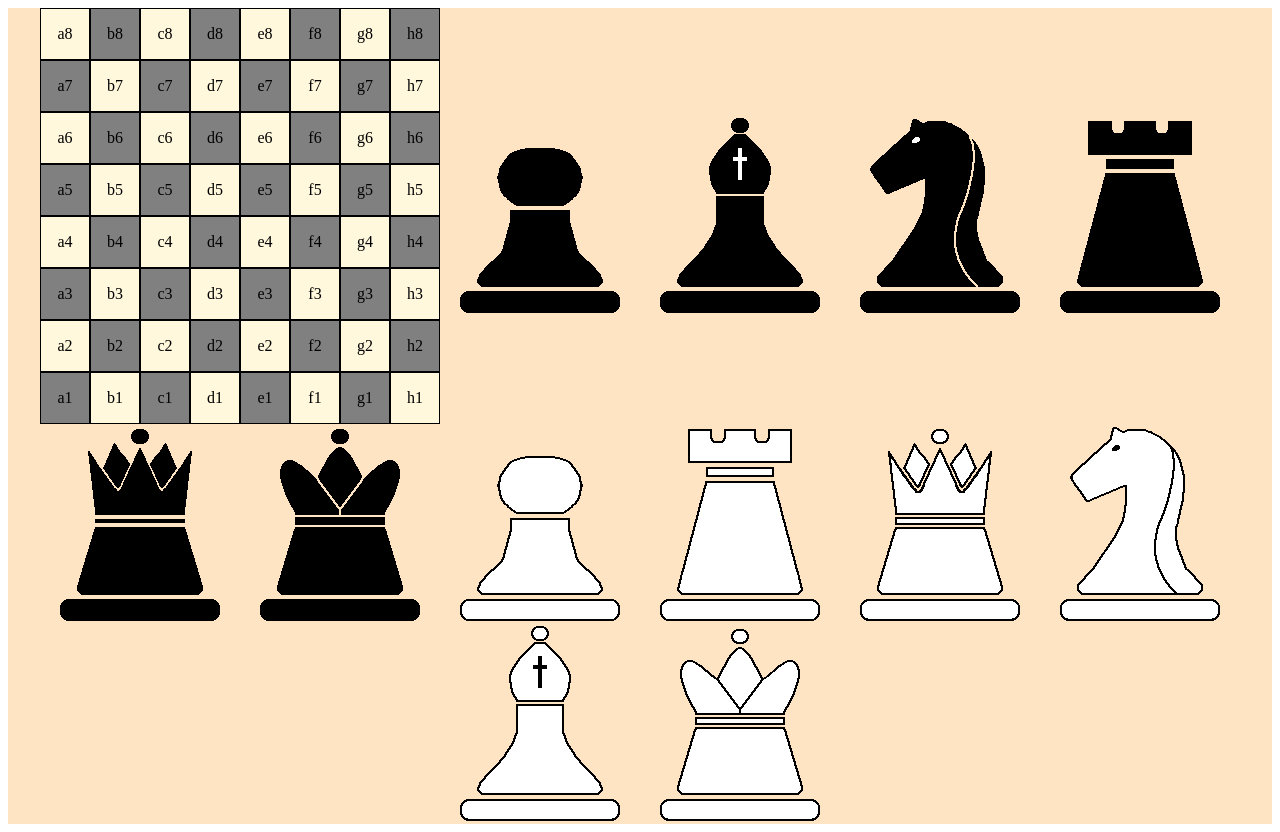
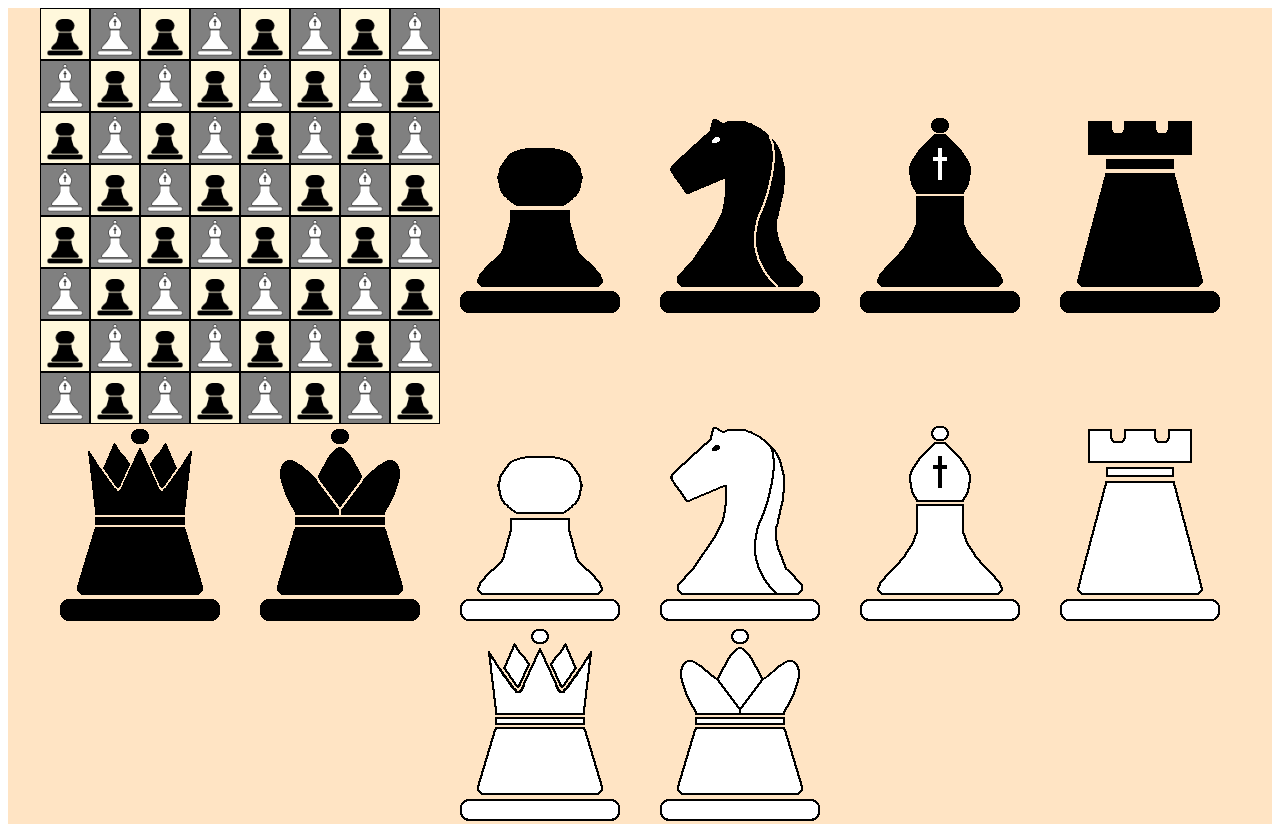
Before and after one commit to JackFed/chess-review, a React (Vite) app: page / in a window 1280 px wide. Built offline with nearby package versions, Linux system fonts and the light colour scheme.

Commit message:
Add basic image on tiles

```diff
--- a/src/App.jsx
+++ b/src/App.jsx
@@ -8,16 +8,16 @@ function App() {
       <Board />
 
       <img src="assets/black/black-pawn.png" alt="" />
+      <img src="assets/black/black-knight.png" alt="" />
       <img src="assets/black/black-bishop.png" alt="" />
-      <img src="assets/black/black-knight.png" alt="" />
       <img src="assets/black/black-rook.png" alt="" />
       <img src="assets/black/black-queen.png" alt="" />
       <img src="assets/black/black-king.png" alt="" />
       <img src="assets/white/white-pawn.png" alt="" />
+      <img src="assets/white/white-knight.png" alt="" />
+      <img src="assets/white/white-bishop.png" alt="" />
       <img src="assets/white/white-rook.png" alt="" />
       <img src="assets/white/white-queen.png" alt="" />
-      <img src="assets/white/white-knight.png" alt="" />
-      <img src="assets/white/white-bishop.png" alt="" />
       <img src="assets/white/white-king.png" alt="" />
     </div>
   )
--- a/src/Board.jsx
+++ b/src/Board.jsx
@@ -1,6 +1,6 @@
 import "./styles/Board.css";
 
-const Board = ({ playerColor = "White" }) => {
+const Board = ({ playerColor = "Black" }) => {
 
     const cols = ["a", "b", "c", "d", "e", "f", "g", "h"];
     const rows = ["8", "7", "6", "5", "4", "3", "2", "1"];
@@ -11,19 +11,24 @@ const Board = ({ playerColor = "White" }) => {
             let row = [];
             for (let j=0; j < cols.length; j++) {
                 let color = "White";
+                let img = "assets/black/black-pawn.png"
+
                 if ((i+j) % 2 === 1) {
                     color = "Black";
+                    img = "assets/white/white-bishop.png"
                 }
 
                 if (playerColor === "Black" ) {
                     row.push({
                         pos: cols[7-j].concat(rows[7-i]),
                         color: color,
+                        img: img,
                     });
                 } else {
                     row.push({
                         pos: cols[j].concat(rows[i]),
                         color: color,
+                        img: img,
                     });
                 }
             }
@@ -43,7 +48,8 @@ const Board = ({ playerColor = "White" }) => {
                 <div key={rowIndex} className="row">
                     {row.map((tile, colIndex) => (
                         <div key={colIndex} className={`square ${tile.color}`}>
-                            {tile.pos}
+
+                            <img className="piece" src={tile.img} alt="" />
                         </div>
                     ))}
                 </div>
--- a/src/styles/Board.css
+++ b/src/styles/Board.css
@@ -25,3 +25,7 @@
 .White {
     background-color: cornsilk;
 }
+
+.piece {
+    width: 90%;
+}
```
Also changed, not shown: public/assets/black/black-queen.png.
